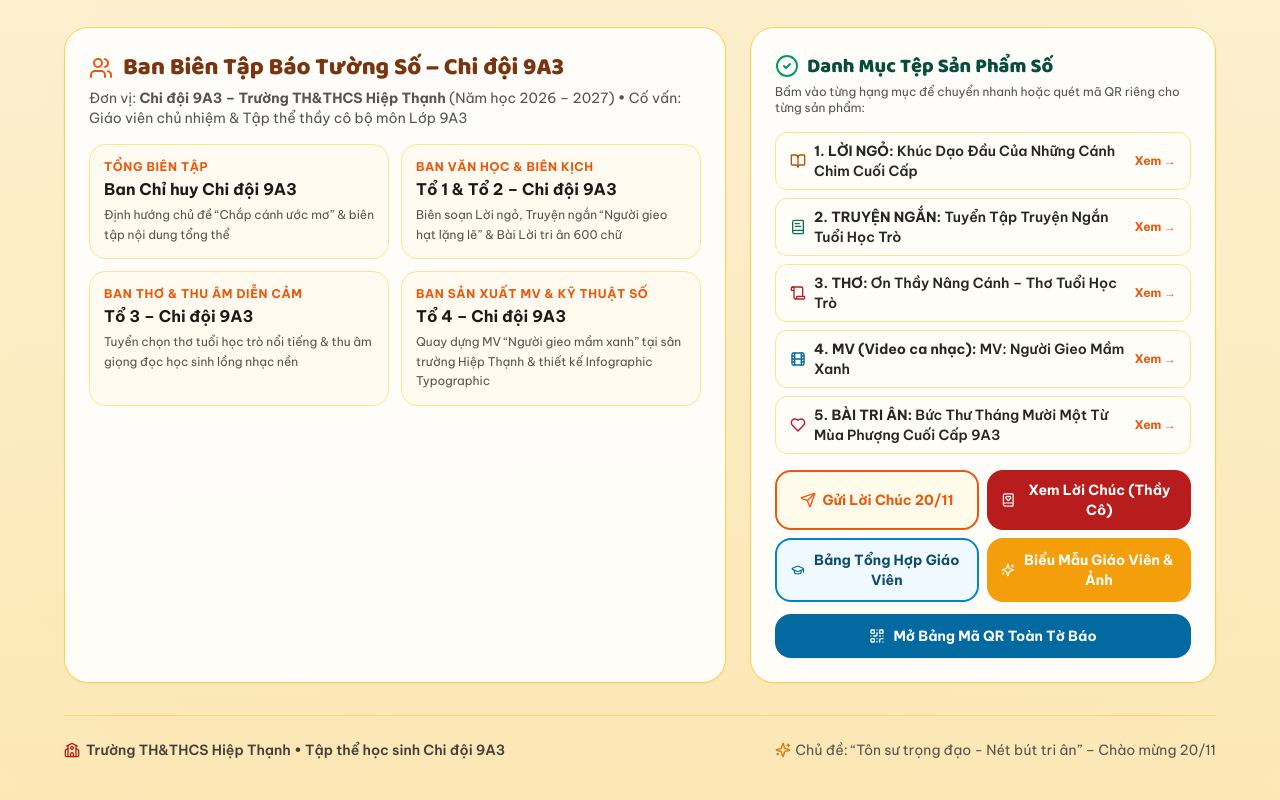
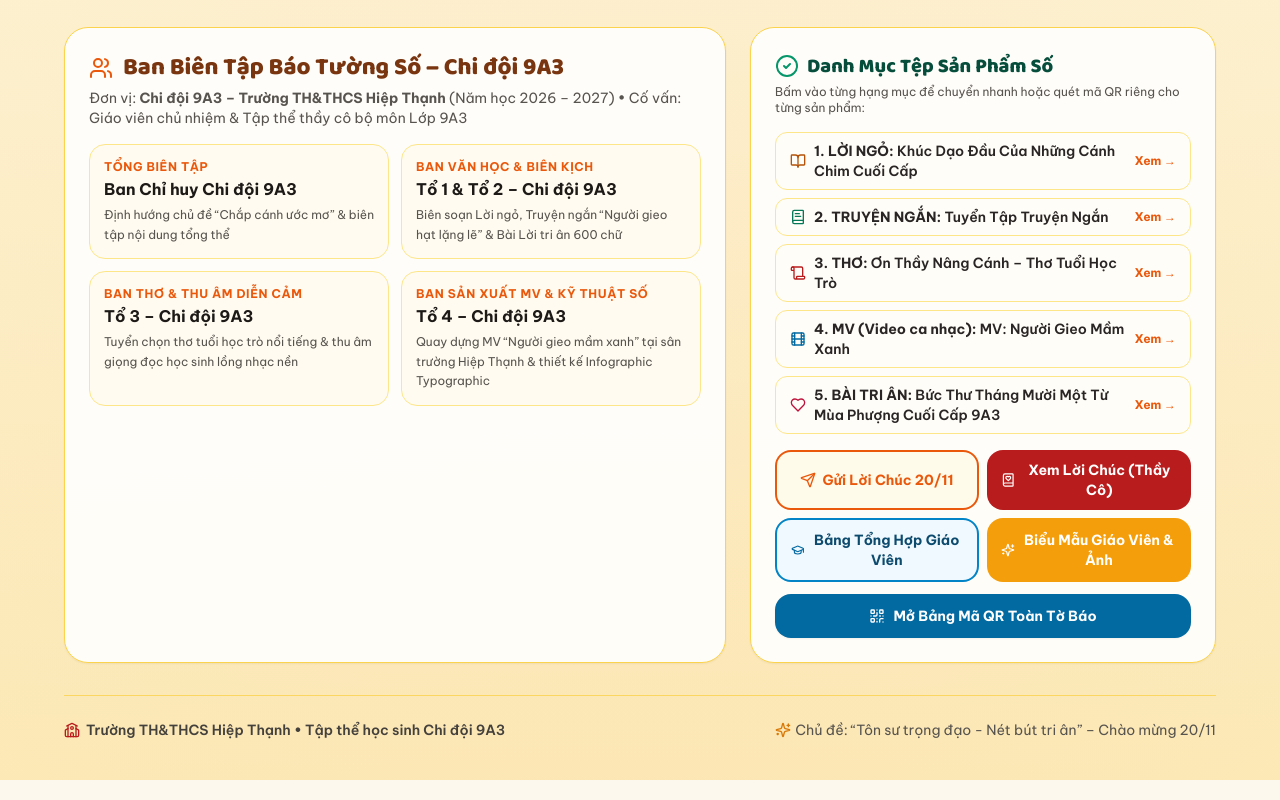
Before and after one commit to mynguyen1705/baotuong, a React (Vite) app: page / in a window 1280 px wide. Shown: the part 4505-5305 px from the top of the page. Built offline with nearby package versions, Linux system fonts and the light colour scheme; no server answers; a web font is replaced by a local one.

Commit message:
Tu dong dong bo cap nhat tu local len public

```diff
--- a/src/data/baotuongData.ts
+++ b/src/data/baotuongData.ts
@@ -67,7 +67,7 @@ export const BAO_TUONG_DATA: BaoTuongConfig = {
       id: 'truyen-ngan',
       orderNumber: 2,
       badgeTitle: '2. TRUYỆN NGẮN',
-      title: 'Tuyển Tập Truyện Ngắn Tuổi Học Trò',
+      title: 'Tuyển Tập Truyện Ngắn',
       subtitle: 'Chiếc lá mùa thu & Nét chữ ngày xưa',
       categoryLabel: 'Truyện ngắn',
       summary:
```
